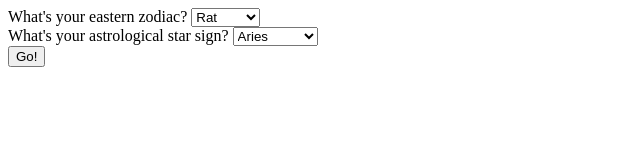
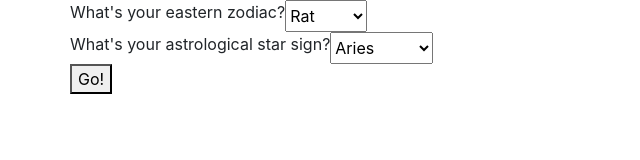
Before and after one commit to skibbi3/skibbi3.github.io, a plain HTML site: page projects/avatar_quiz/avatar_quiz.html in a window 1280 px wide. Shown: the whole page, without its empty margins (0-640 px from the left). Drawn offline with nearby package versions, Linux system fonts and the light colour scheme.

Commit message:
Updated to bootstrap. Split out script as own file.

```diff
--- a/projects/avatar_quiz/avatar_quiz.html
+++ b/projects/avatar_quiz/avatar_quiz.html
@@ -1,3 +1,18 @@
+<!DOCTYPE html>
+<header>
+<link rel="stylesheet" href="https://maxcdn.bootstrapcdn.com/bootstrap/4.0.0/css/bootstrap.min.css" integrity="sha384-Gn5384xqQ1aoWXA+058RXPxPg6fy4IWvTNh0E263XmFcJlSAwiGgFAW/dAiS6JXm" crossorigin="anonymous">
+<script src="https://code.jquery.com/jquery-3.2.1.slim.min.js" integrity="sha384-KJ3o2DKtIkvYIK3UENzmM7KCkRr/rE9/Qpg6aAZGJwFDMVNA/GpGFF93hXpG5KkN" crossorigin="anonymous"></script>
+<script src="https://cdnjs.cloudflare.com/ajax/libs/popper.js/1.12.9/umd/popper.min.js" integrity="sha384-ApNbgh9B+Y1QKtv3Rn7W3mgPxhU9K/ScQsAP7hUibX39j7fakFPskvXusvfa0b4Q" crossorigin="anonymous"></script>
+<script src="https://maxcdn.bootstrapcdn.com/bootstrap/4.0.0/js/bootstrap.min.js" integrity="sha384-JZR6Spejh4U02d8jOt6vLEHfe/JQGiRRSQQxSfFWpi1MquVdAyjUar5+76PVCmYl" crossorigin="anonymous"></script>
+<script src="https://code.jquery.com/jquery-1.10.2.js"></script>
+<script src="./avatar_quiz.js"></script>
+<title>James Skibinski</title>
+</header>
+<html>
+<body>
+
+<div class="container">
+    <div class="row">
         <label for="eastern-zodiac">What's your eastern zodiac?</label>
 
         <select name="eastern" id="eastern-zodiac">
@@ -14,9 +29,9 @@
             <option value="dog">Dog</option>
             <option value="pig">Pig</option>
         </select>
+    </div>
 
-<br/>
-
+    <div class="row">
         <label for="star-sign">What's your astrological star sign?</label>
 
         <select name="astrology" id="star-sign">
@@ -33,96 +48,16 @@
             <option value="aquarius">Aquarius</option>
             <option value="pisces">Pisces</option>
         </select>
+    </div>
 
-<br />
+    <div class="row">
+        <button id="go" onclick="assign()">Go!</button>
+    </div>
 
-<button id="go" onclick="assign()">Go!</button>
+    <div class="row">
+        <p id="results"></p>
+    </div>
 
-<p id="results"></p>
+</div>
 
-<script>
-    function assign() {
-        //// Assigning the user's nation according to their eastern zodiac
-        // Retrieving the zodiac
-        var eastern = document.getElementById("eastern-zodiac");
-        var easternZodiac = eastern.options[eastern.selectedIndex].value;
-
-        // Look-up table
-        const nationTable = {
-            "rabbit" : "Water",
-            "snake"  : "Water",
-            "dog"    : "Water",
-            "rat"    : "Earth",
-            "ox"     : "Earth",
-            "goat"   : "Earth",
-            "dragon" : "Fire",
-            "tiger"  : "Fire",
-            "pig"    : "Fire",
-            "rooster": "Air",
-            "monkey" : "Air",
-            "horse"  : "Air"
-        }
-
-        // Assigning nation
-        var nation = nationTable[easternZodiac];
-
-        //// Assigning the user's nation according to their eastern zodiac
-        // Retrieving Western Star Sign
-        var astrological = document.getElementById("star-sign");
-        var astrologicalSign = astrological.options[astrological.selectedIndex].value;
-
-        // Look-up table
-        const modifierTable = {
-            "cancer"      : "Water",
-            "pisces"      : "Water",
-            "scorpio"     : "Water",
-            "taurus"      : "Earth",
-            "virgo"       : "Earth",
-            "capricorn"   : "Earth",
-            "aries"       : "Fire",
-            "leo"         : "Fire",
-            "sagittarius" : "Fire",
-            "gemini"      : "Fire",
-            "libra"       : "Fire",
-            "aquarius"    : "Fire"
-        }
-
-        // Categorising
-        var modifier = modifierTable[astrologicalSign];
-
-        /// Combining it all
-        // Look-up table
-        const combination = {
-            "Water": {
-                "Water": "Waterbender",
-                "Earth": "Bloodbender",
-                "Fire" : "Non bender - Wolf Warrior",
-                "Air"  : "Healer"
-            },
-            "Earth": {
-                "Earth": "Earthbender",
-                "Water": "Metalbender",
-                "Fire" : "Lavabender",
-                "Air"  : "Non bender - Kyoshi Warrior",
-            },
-            "Fire": {
-                "Fire" : "Firebender",
-                "Water": "Lightningbender",
-                "Earth": "Non bender - Sword Master",
-                "Air"  : "Combustionbender"
-            },
-            "Air": {
-                "Air"  : "Airbender",
-                "Water": "Nonbender - Chi Blocker",
-                "Earth": "Soundbender (astral projection)",
-                "Fire" : "Flightbender"
-            }
-        }
-
-        var bendingType = combination[nation][modifier];
-
-        document.getElementById("results").innerHTML = "You are a " + bendingType + "!";
-        console.log(combination[nation][modifier]);
-    }
-
-</script>
+</body>
--- /dev/null
+++ b/projects/avatar_quiz/avatar_quiz.js
@@ -0,0 +1,83 @@
+function assign() {
+    //// Assigning the user's nation according to their eastern zodiac
+    // Retrieving the zodiac
+    var eastern = document.getElementById("eastern-zodiac");
+    var easternZodiac = eastern.options[eastern.selectedIndex].value;
+
+    // Look-up table
+    const nationTable = {
+        "rabbit" : "Water",
+        "snake"  : "Water",
+        "dog"    : "Water",
+        "rat"    : "Earth",
+        "ox"     : "Earth",
+        "goat"   : "Earth",
+        "dragon" : "Fire",
+        "tiger"  : "Fire",
+        "pig"    : "Fire",
+        "rooster": "Air",
+        "monkey" : "Air",
+        "horse"  : "Air"
+    }
+
+    // Assigning nation
+    var nation = nationTable[easternZodiac];
+
+    //// Assigning the user's nation according to their eastern zodiac
+    // Retrieving Western Star Sign
+    var astrological = document.getElementById("star-sign");
+    var astrologicalSign = astrological.options[astrological.selectedIndex].value;
+
+    // Look-up table
+    const modifierTable = {
+        "cancer"      : "Water",
+        "pisces"      : "Water",
+        "scorpio"     : "Water",
+        "taurus"      : "Earth",
+        "virgo"       : "Earth",
+        "capricorn"   : "Earth",
+        "aries"       : "Fire",
+        "leo"         : "Fire",
+        "sagittarius" : "Fire",
+        "gemini"      : "Fire",
+        "libra"       : "Fire",
+        "aquarius"    : "Fire"
+    }
+
+    // Categorising
+    var modifier = modifierTable[astrologicalSign];
+
+    /// Combining it all
+    // Look-up table
+    const combination = {
+        "Water": {
+            "Water": "Waterbender",
+            "Earth": "Bloodbender",
+            "Fire" : "Non bender - Wolf Warrior",
+            "Air"  : "Healer"
+        },
+        "Earth": {
+            "Earth": "Earthbender",
+            "Water": "Metalbender",
+            "Fire" : "Lavabender",
+            "Air"  : "Non bender - Kyoshi Warrior",
+        },
+        "Fire": {
+            "Fire" : "Firebender",
+            "Water": "Lightningbender",
+            "Earth": "Non bender - Sword Master",
+            "Air"  : "Combustionbender"
+        },
+        "Air": {
+            "Air"  : "Airbender",
+            "Water": "Nonbender - Chi Blocker",
+            "Earth": "Soundbender (astral projection)",
+            "Fire" : "Flightbender"
+        }
+    }
+
+    var bendingType = combination[nation][modifier];
+
+    document.getElementById("results").innerHTML = "You are a " + bendingType + "!";
+    console.log(combination[nation][modifier]);
+}
```
Lines whose indentation alone changed are shown as unchanged.
